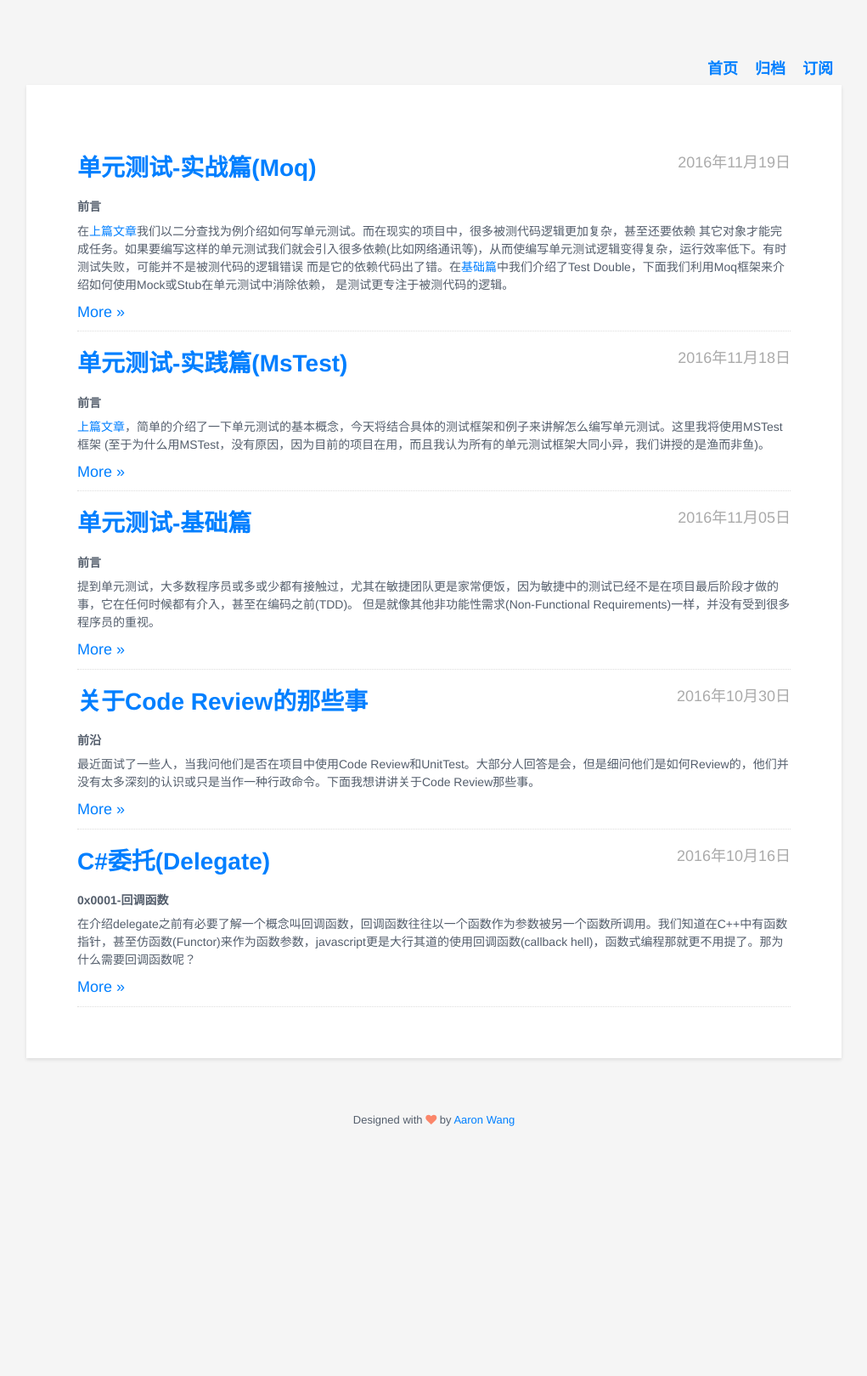
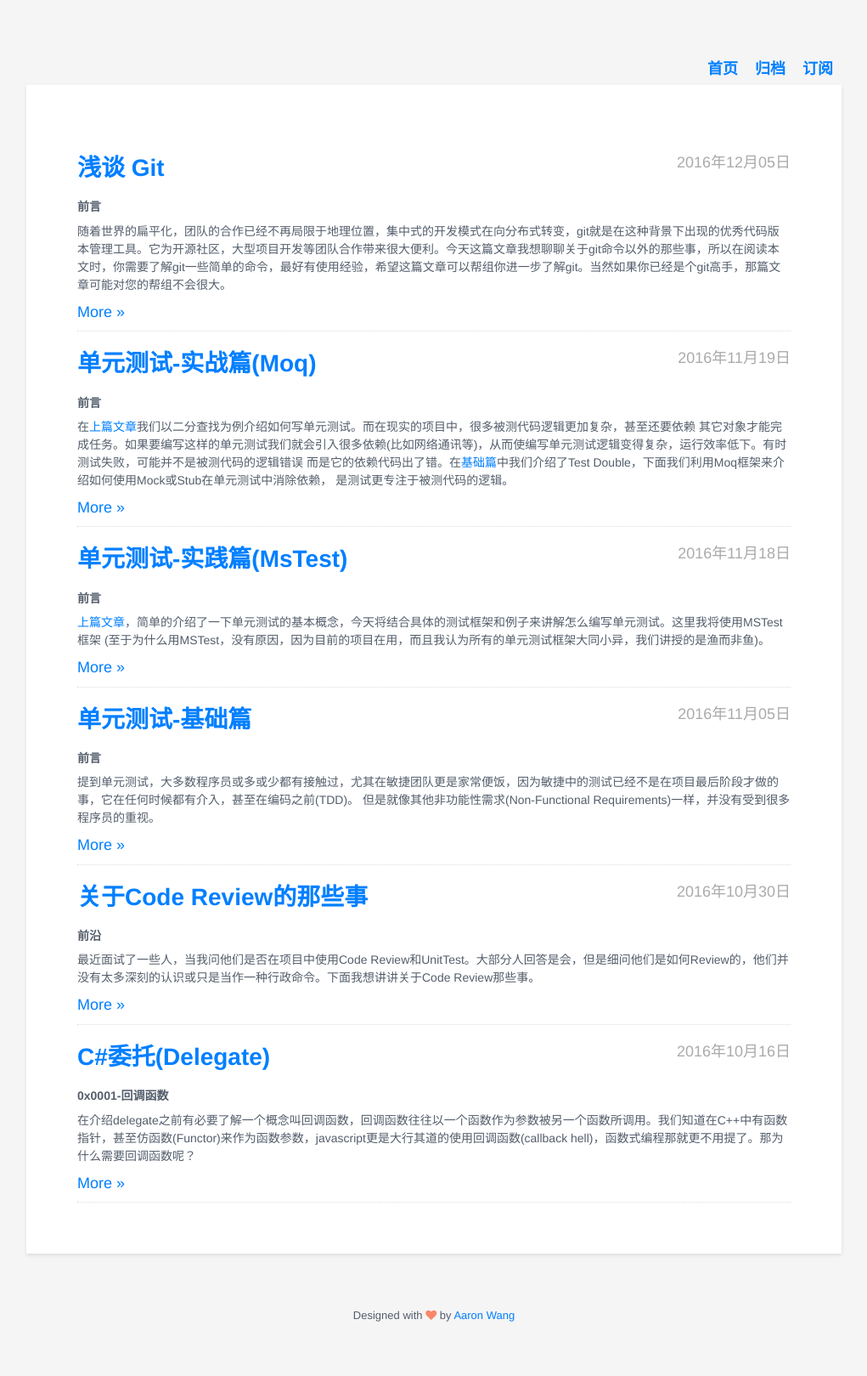
Before and after one commit to qunxi/qunxi.github.io, a Jekyll site: the page built from index.html, in a window 1280 px wide. Shown: the whole page at 85% size, without its empty margins (129-1150 px from the left). Built offline with Jekyll 4.4.1, drawn with Linux system fonts in a browser that asks for light colours; before the commit the page ends 1389 px from its top, so only the background shows below that; some of the changed lines change nothing that is shown.

Commit message:
add a post about git concept

````diff
--- /dev/null
+++ b/_posts/2016-12-5-git-inside.md
@@ -0,0 +1,170 @@
+---
+author: qunxi
+create: 2016-11-27 18:43+08:00
+update: 2016-11-27 18:43+08:00
+layout: page
+title: "浅谈 Git"
+description: ""
+comments : true
+categories:
+tags:
+- 工程
+- 基础
+---
+# 前言
+
+随着世界的扁平化，团队的合作已经不再局限于地理位置，集中式的开发模式在向分布式转变，git就是在这种背景下出现的优秀代码版本管理工具。它为开源社区，大型项目开发等团队合作带来很大便利。今天这篇文章我想聊聊关于git命令以外的那些事，所以在阅读本文时，你需要了解git一些简单的命令，最好有使用经验，希望这篇文章可以帮组你进一步了解git。当然如果你已经是个git高手，那篇文章可能对您的帮组不会很大。
+
+<!--more-->
+
+# 0x0001-Git分布式版本控制系统(DVCS)
+
+如果你之前使用过Subversion(SVN)这样的集中式版本控制系统，我想你一定抱怨过因为服务器无法连接而耽误你的工作。而git它完全抛弃了以服务器为中心的理念，只要你使用`git clone`这个命令，你就可以在本地获得整个版本仓库(local repository)，这样即使在没有网络的情况下，你也可以随时查看(`git log`)以往提交的记录后提交(`git commit`)你的代码。一旦网络恢复你可以再次连上远程版本库(remote repository)，同步(`git fetch`)其他同事提交的代码并合并(`git merge`)自己的代码，然后提交(`git push`)提交到远程仓库。作为分布式系统，它并没有一个完全意义上的中心服务器的概念，任何一个本地仓库都可以作为coordinator或服务器。
+
+# 0x0010-Git的基本概念
+
+git作为一个版本系统，它的大部分命令都会涉及到文件状态和操作区域，下面我们来了解下这些概念:
+
+* 工作区(Working Directory)
+
+  工作区顾名思义就是我们编辑（添加、修改、删除）文件的地方。通过`git init`我们可以将当前文件夹设置成工作区，在这个目录下文件或文件夹(除`.git`文件夹以外)一般有三种状态*unmodified*（文件在本地仓库已经有记录，而且并没有在工作区中被修改过）、*untracked*（工作区中新添加或删除的文件，这些在本地仓库中并没有记录）、*modified*（本地仓库已经记录，但在工作区中已经被编辑过），我们在工作区的操作就是在改变文件的这三种状态。
+
+* 暂存区(Staging Area/Index)
+
+  暂存区有时也叫Index，本质上它是一个准备提交文件的缓存区，我们可以将工作区的编辑`git add`到暂存区，然后`git commit`最终修改到本地仓库。为什么需要一个暂存区，理由其实和回收站很类似——为我们的误操做提供补救的机会。当然git给暂存区提供了更强大的功能。我们还可以通过暂存区保存一个临时版本，然后继续在工作区编辑，这样我们可以方便的`git diff`暂存区和工作区的差异，最后决定提交(`git commit`)哪个版本。所有处于*untracked*或者*modified*状态的文件都可以通过add命令将其快照保存到暂存区使文件变成*staged*状态。
+
+* 本地仓库(Local Repository)
+
+  本地仓库就是最终保存文件版本数据的地方，文件一旦被`git commit`到本地仓库，那么所有的操作历史都会被记录下来。我们可以`git log`任何时候的代码，即使一些文件在某些版本已经被删除。通过`git commit`命令所有*staged*状态的文件都会变成*unmodified*。因为有了本地仓库，所以我们可以在离线的状态下随心所欲的提交代码以及查看之前的版本记录。
+
+* 远程仓库(Remote Repository)
+
+  远程仓库顾名思义网络另一端的仓库，本质上远程仓库和本地仓库是一模一样的，这里的区别只是我们在逻辑上给它定义的角色。很多时候我们需要共享彼此的代码或集中式的管理，我们可以通过`git fetch`或者`git pull`来获远程的代码。同样我们也可以通过`git push`将本地仓库的代码提交到远程仓库。
+
+  下图述了工作区、暂存区、本地仓库、远程仓库与命令之间的关系：
+
+  ![操作区与命令的映射](/post-images/command_repository_map.png)
+
+在了解上述概念，我们再来看下对应的物理存储吧。在我们用`git init`命令后，git会在工作目录中新添加了一个`.git`文件夹。下面就是`.git`文件夹的目录结构
+
+```
+../
+./
+config
+     #项目特有的配置信息
+description
+     #GitWeb使用
+HEAD
+hooks/
+    #为git定制一些脚本，让它在某些命令后被git调用
+index
+info/
+    #里面有一个exclude文件，功能和.gitignore类似
+logs/
+    #日志信息
+objects/
+refs/
+```
+下面我们重点介绍以下几个文件和文件夹。
+
+* HEAD文件
+
+  git有一个HEAD指针概念，每个分支都有一个HEAD指针指向当前分支的最新版本。而这个文件就是记录当前checkout的分支，打开HEAD文件里面会有类似`ref: refs/heads/developer`的内容，它表示当前checkout的是developer分支，并且告诉你获取分支的最新版本路径。在`refs/heads/developer`文件中保存了一个40位的SHA-1值`71fafd489cdafdd54d504d6eb282ced1a2c5fa5e`，它就是比分支的最新版本号。我们可以通过`git log 71fafd489cdafdd54d504d6eb282ced1a2c5fa5e`获得这个版本的日志信息。
+
+* refs目录
+
+  这个目录不仅包含有各个分支（包括本地和远程）的HEAD版本号，而且还有每个tag的版本号以及你的stash文件等。你可以把他理解为保存了指针的地址。通过这些地址我们可以获取版本数据。
+
+* objects目录
+
+  ```
+  ../
+  ./
+  pack/
+  info/
+  71/
+    fafd489cdafdd54d504d6eb282ced1a2c5fa5e
+  ```
+  这里为什么要把objects文件夹的目录结构列出来，因为objects目录是git最重要的目录，它里面包含了所有提交的数据信息。git会在每次版本提交时根据提交的内容生成一个40位的SHA-1值作为版本号，然后以版本号的前2位生成一个目录，并将提交的内容（Commit Object我们会在后面进行介绍）保存在以后38位命名的文件中。随着objects目录里面的文件夹越来越多，我们可以通过`git pack-objects`来打包这些数据。在我们第一次`git clone`一个代码库时，git会在objects的pack目录下生成一个.pack和.idx文件。我们可以用`git unpack-objects`来解压缩，获取松数据结构的提交对象。
+
+* index
+
+  index的文件保存了暂存区的信息，这里需要澄清一点，index文件并没有包括所提交数据的快照，具体数据还是保存在objects目录下。index文件会保存暂存区中相关文件的元信息，二进制对象的SHA-1值以及一些扩展数据。
+
+# 0x0011-提交对象(Commit Object)
+
+之前在介绍objects目录时我们提到了提交对象(Commit Object)，每个提交都会生成一个提交对象。下面我们看看提交对象的结构：
+
+![提交对象](/post-images/commit_object1.png)
+
+上面总共有三种类型的对象：Commit Object，Tree Object和Blob Object。
+
+**Commit Object**：是每个版本的提交的基本单位，它不仅包含提交对象的元信息，而且还包含Tree对象的引用、以及它所依赖的之前版本的引用。就像链表以一样我们可以根据当前的提交对象找到之前所有提交的版本信息。前面提到的HEAD指针，其实就是指向具体Commit Object的SHA-1值。
+
+**Tree Object**：就像文件目录，它将多个文件组织到一起，通过树对象我们可以查到它所包含的Blob对象引用以及其它子树对象的引用。
+
+**Blob Object**：保存具体版本数据的对象。它包含所有文件的快照索引，没有修改的文件则保留一个指向前一个版本的链接。
+
+以上所有对象多被保存在objects目录的子文件夹中。
+
+# 0x0100-分支(Git Branch)
+
+分支在版本控制系统中的重要性不言而喻。我们可以根据不同的目的建立不同的分支，这样不仅便于管理，而且可以避免非相关提交的相互影响。git可以用`git branch`命令快速的建立一个分支，下面我们先看一张图:
+
+![分支](/post-images/branch_pointer.png)
+
+通过上面的图我们发现git的版本管理，其实就是在维护一个提交对象的链表，当我们要创建一个分支时，我们只需要记录一个指向当前版本的引用（它不像Subversion那样是对整个当前版本的拷贝），只要有这个引用我们就可以遍历所有我们需要的版本。git分支的创建非常的轻量、灵活，同样如果我们需要切换分支也会非常方便，只需要用`git checkout <branchname>`命令就可以切换到指定的分支，而git要做的只是将HEAD指针指向我们所要checkout分支的最新版本上（就是修改HEAD文件和refs/heads/branchname文件中的版本号）。
+
+git创建分支固然非常方便，但是设定一个好的规则有利于团队的合作和分支的管理。下面简单的介绍下常规建分支的规则，当然你也可以根据自己的项目和工作方式进行调整。一般情况我们会有以下几个分支:
+
+- `master`：默认情况我们init一个代码库git就会创建一个master分支，通常开发人员不会操作这个分支，只有在项目发布时才会将developer分支的代码merge到master分支上并打上tag，表示一个milestone结束。
+
+- `developer`：这个分支是所有开发人员共享的分支，CI/CD（持续集成持续部署）就是基于这个分支，这个分支要确保功能的基本稳定。因为它会影响不同团队的开发和功能，而且一旦测试通过后就可以直接merge到master分支。
+
+- `feature`：为了避免非相关功能的影响，我们一般会为独立的功能建立相应的分支，这样我们可以长时间的工作在自己分支上不影响别人也不被别人影响，功能完成后我们可以将代码merge回developer分支。
+
+- `hotfix`：这个分支主要是为了解决一些项目发布后发现的问题，我们在这个分支上统一的修改发布后出现的问题，一旦时机成熟我们就可以将这个分支合并到master，然后发布一个patch。
+
+下图描述了具体创建branch的工作流
+
+![分支流程图](/post-images/branch_workflow.png)
+
+# 0x0101-容易混淆的命令Common Command
+
+刚开始学些git时有一些命令很容易混淆，下面我们就来看看一些容易混淆的命令
+
+`git fetch` **vs** `git pull`
+
+* `git fetch`命令只是将远程的版本数据拿到本地。
+
+* `git pull`命令不仅将远程的版本数据拿到本地，还对工作区、暂存去以及远程版本数据进行merge。
+
+本质上`git pull`就是`git fetch` + `git merge`我们可以把它们想象成delete + shift和delete的区别，因为pull会不做提示的和我们当前本地版本merge，这会导致一些我们不希望的结果。有时先`git fetch`，然后根据具体问题决定如何merge可能是更安全的方法。当然在条件明确的条件下，直接使用`git pull`更高效。
+
+`git rebase` **vs** `git merge`
+
+* `git merge`会在目标分支上生成新的提交对象，用来保存合并后的版本内容。而且两个分支的提交对象被保留，这便于回溯之前提交的版本和问题定位。
+
+* `git rebase`就不一样了，他会删除从分支的的提交对象，然后在目标分支上生成一系列进过处理的提交对象。通过`git rebase`命令，整个版本库看上去就会整洁。
+
+从图中我们看到`git rebase`命令会新建V3'和V5‘两个提交对象，它们是由git处理合并后的对象，而V3和V5节点会被删除。而`git merge`命令则保留了分支的所有信息。
+
+![rebase vs merge](/post-images/rebase_vs_merge.png)
+
+`git rebase`可以让版本库的分支更加整洁，但是它会隐藏之前提交代码的动机，当然如果有人在我们的分支上进行编辑，这时我们用`git rebase`命令去合并分支，那么那个依赖于我们分支的同事，在他提交代码时就会产生很多困惑。所以我们需要根据具体情况适时的选择`git merge`和`git rebase`命令。
+
+`git reset` **vs** `git checkout` **vs** `git revert`
+
+`git reset`和`git checkout`在概念上并不会产生很大的混淆，主要的问题还是在操作区域上。
+
+* `git reset`三个参数表示操作的三个区域。`git reset -soft`它会将本地仓库代码reset到指定的版本，而暂存区和工作区保持不变。`git reset -mix`是重置本地仓库和暂存区，工作区保持不变。 `git reset -hard`的杀伤力比较大，它会重置三个区域的代码，一旦失误就不能恢复。
+
+* `git checkout <branchname>`其实和`git reset -hard`一样会重置工作区和暂存区，但是它不会重置本地历史，所以我们可以随时恢复到任何版本。如果我们只是`git checkout filename`那么git会以暂存区的数据来重置工作区。
+
+* `git revert`可以通过新建一个新的提交来撤销之前的某一个提交，而且此前的提交记录都会被保留。
+
+# 后记
+
+俗话说工欲善其事必先利其器，利其器我们不能仅仅停留在选择工具和使用工具上，如果适当的了解一些基本的原理会让我们在使用工具时更加事倍功半。
+
+## （转载本站文章请注明[作者和出处](https://qunxi.github.io/)，请勿用于任何商业用途）
--- a/assets/css/styles.css
+++ b/assets/css/styles.css
@@ -5,6 +5,10 @@ body {
   padding: 30px;
   -webkit-font-smoothing: antialiased;
   -moz-osx-font-smoothing: grayscale;
+}
+
+img{
+  max-width: 100%;
 }
 
 h1,
````
Also changed, not shown: post-images/branch_pointer.png (added), post-images/branch_workflow.png (added), post-images/command_repository_map.png (added), post-images/commit_object.png (added), post-images/rebase_vs_merge.png (added).
